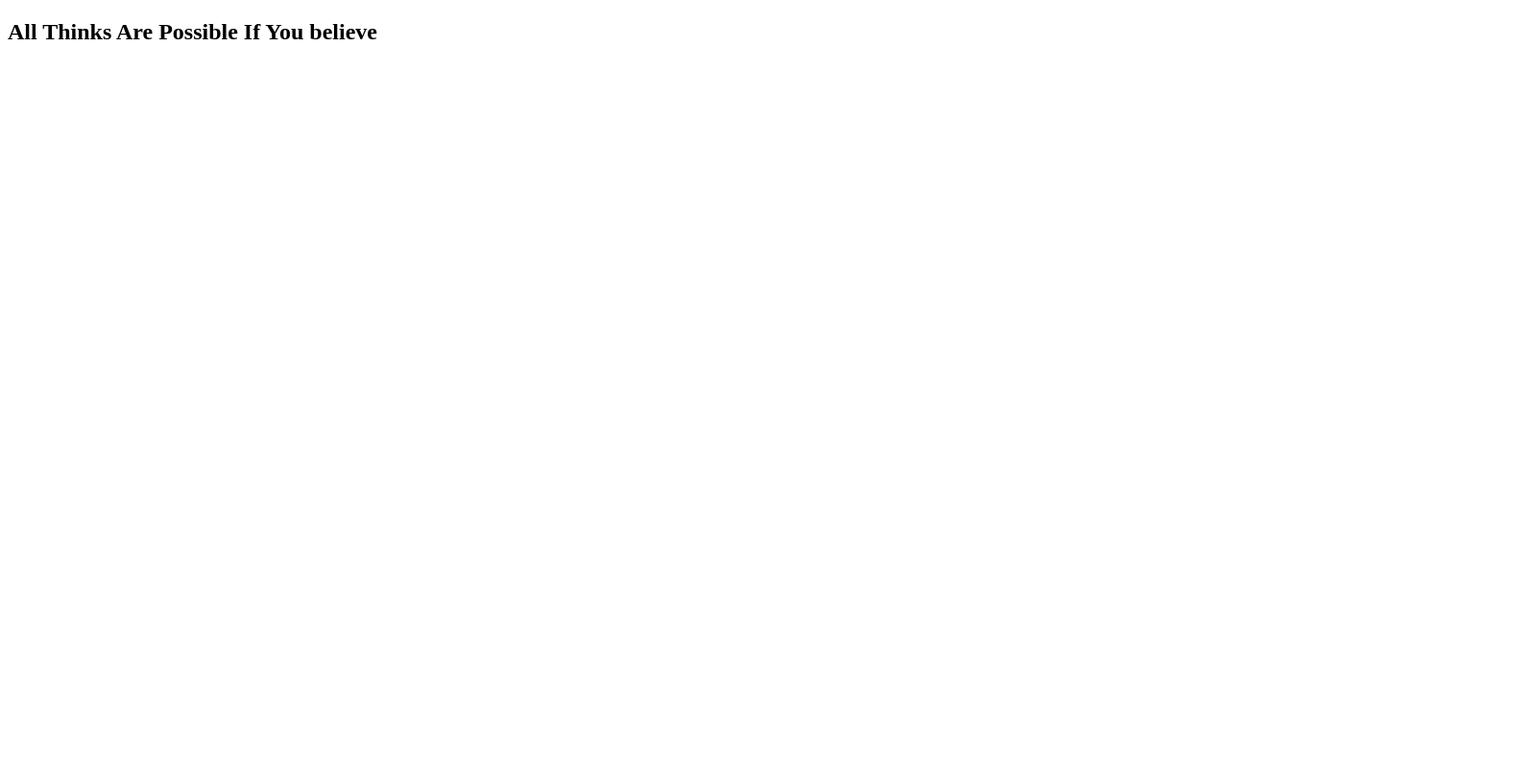
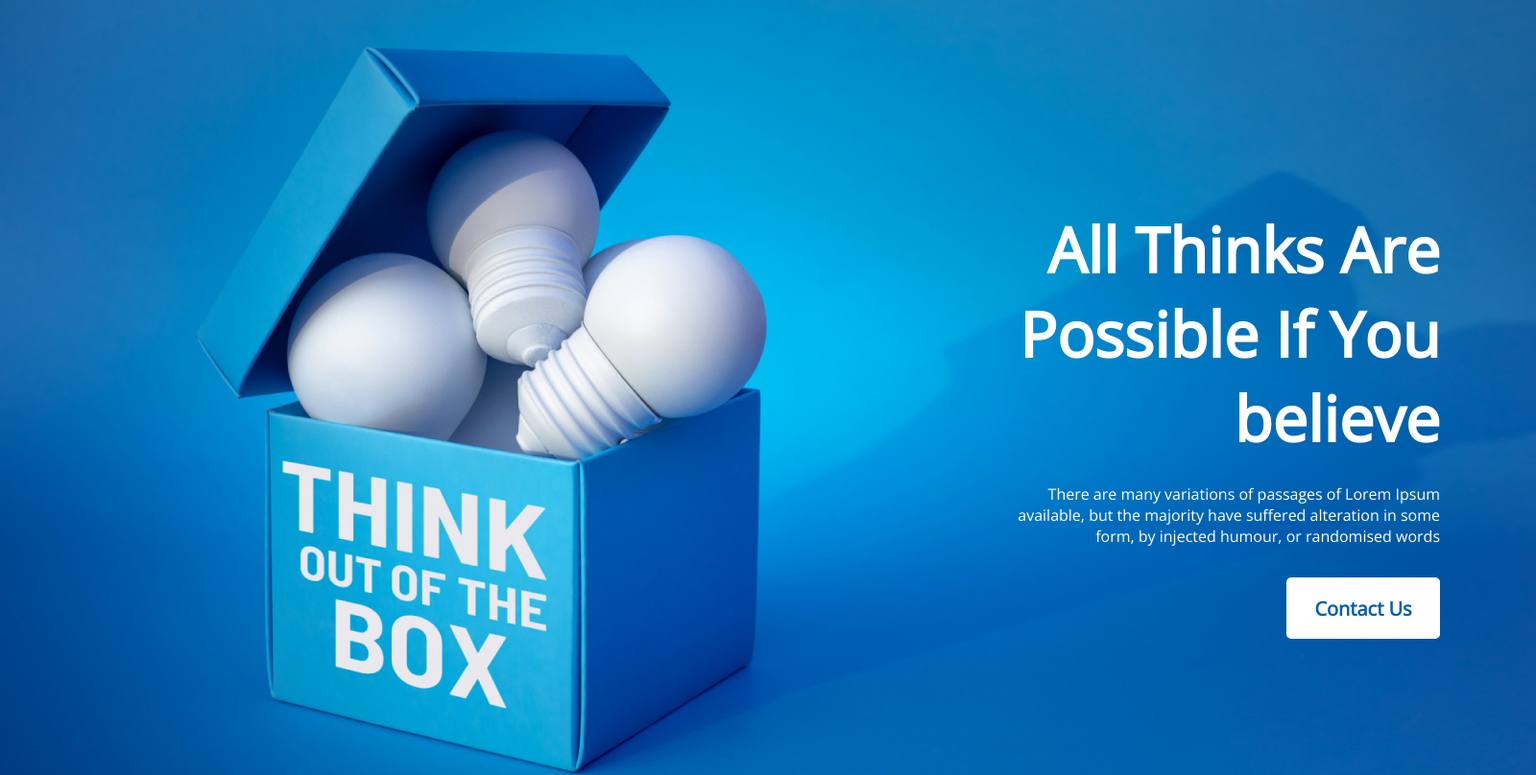
Before and after one commit to ABIRHS/new-year-new-me, a plain HTML site: page index.html in a window 1280 px wide. Shown: the whole page at 96% size, 1600 px wide, since content can reach past the window. Drawn offline with nearby package versions, Linux system fonts and the light colour scheme.

Commit message:
banner section done

```diff
--- a/index.html
+++ b/index.html
@@ -3,12 +3,41 @@
   <head>
     <meta charset="UTF-8" />
     <meta name="viewport" content="width=device-width, initial-scale=1.0" />
+    <!-- font family -->
+    <link rel="preconnect" href="https://fonts.googleapis.com" />
+    <link rel="preconnect" href="https://fonts.gstatic.com" crossorigin />
+    <link
+      href="https://fonts.googleapis.com/css2?family=Open+Sans&display=swap"
+      rel="stylesheet"
+    />
     <title>Document</title>
     <link rel="stylesheet" href="./styles.css" />
   </head>
+
+  <!-- SECTION 02: BODY-->
   <body>
-    <header>
-      <div><h2>All Thinks Are Possible If You believe</h2></div>
+    <!-- SECTION BODY: HEADER -->
+    <header class="banner" id="banner-section">
+      <!-- COVER TITLE -->
+      <div>
+        <h2 class="cover-title" id="title-tagline">
+          All Thinks Are <br />
+          Possible If You <br />
+          believe
+        </h2>
+      </div>
+      <!-- ABOUT -->
+      <div>
+        <p class="cover-about" id="about-description">
+          There are many variations of passages of Lorem Ipsum <br />
+          available, but the majority have suffered alteration in some <br />
+          form, by injected humour, or randomised words
+        </p>
+      </div>
+      <!-- BUTTON -->
+      <div>
+        <button class="btn-primary" id="btn-main">Contact Us</button>
+      </div>
     </header>
   </body>
 </html>
--- a/styles.css
+++ b/styles.css
@@ -0,0 +1,46 @@
+* {
+  font-family: "Open Sans", sans-serif;
+  margin: 0px;
+}
+
+/* SECTION 01: THINK OUT OF THE BOX */
+.banner {
+  background-image: url("./images/banner/banner3.png");
+  width: 1600px;
+  height: 808px;
+}
+
+.banner > div {
+  text-align: right;
+  padding-right: 100px;
+}
+
+.cover-title {
+  color: #fff;
+
+  font-size: 65px;
+  font-weight: 700;
+  padding-top: 216px;
+  margin-bottom: 0px;
+}
+
+.cover-about {
+  color: #fff;
+  font-size: 16px;
+  font-weight: 400;
+  margin-top: 24px;
+  margin-bottom: 0px;
+}
+
+.btn-primary {
+  color: #005fac;
+  text-align: center;
+  font-size: 20px;
+  font-weight: 600;
+  width: 160px;
+  height: 64px;
+  border-radius: 5px;
+  background: #fff;
+  margin-top: 32px;
+  border: none;
+}
```
